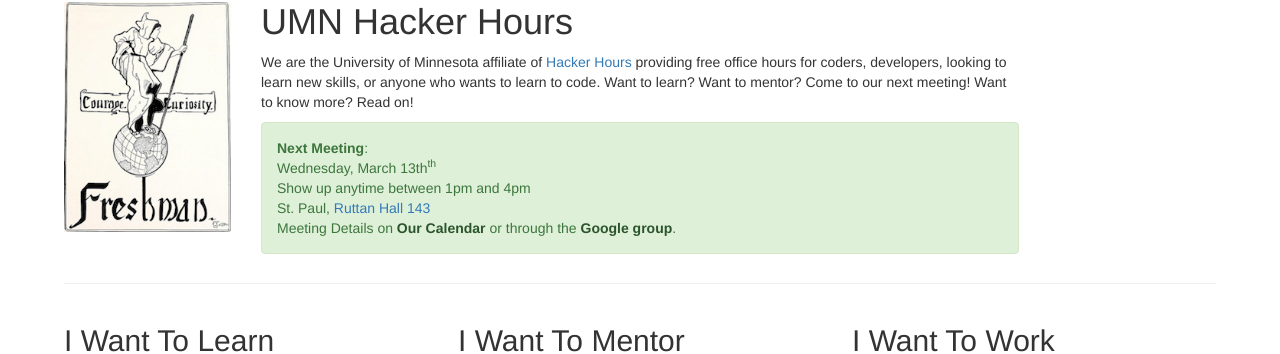
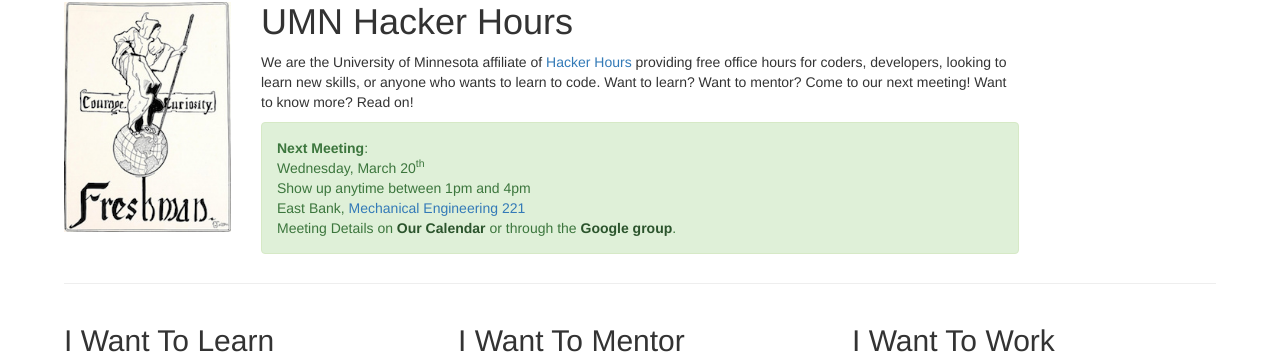
Before and after one commit to umnhackerhours/umnhackerhours.github.io, a Jekyll site: the page built from index.markdown, in a window 1280 px wide. Shown: the part 154-508 px from the top of the page. Built offline with Jekyll 4.4.1, drawn with Linux system fonts in a browser that asks for light colours.

Commit message:
Update location

```diff
--- a/index.markdown
+++ b/index.markdown
@@ -13,11 +13,11 @@ description: Home
       <div class="alert alert-success" role="alert">
         <a class="anchor" id="next_meeting"></a>
         <strong>Next Meeting</strong>:<br />
-        Wednesday, March 13th<sup>th</sup><br />
+        Wednesday, March 20<sup>th</sup><br />
         Show up anytime between 1pm and 4pm<br />
-        <!-- East Bank, <a href="https://roomsearch.umn.edu/roomsearch/#/rooms/0e3d86be-bec7-4de5-8144-f06c876af97a">Mechanical Engineering 221</a><br /> -->
+        East Bank, <a href="https://roomsearch.umn.edu/roomsearch/#/rooms/0e3d86be-bec7-4de5-8144-f06c876af97a">Mechanical Engineering 221</a><br />
         <!-- West Bank, <a href="https://roomsearch.umn.edu/roomsearch/#/rooms/78055988-e3da-4ca5-9b77-927e0e31e420">Humphrey School of Public Affairs 60</a><br /> -->
-        St. Paul, <a href="https://roomsearch.umn.edu/roomsearch/#/rooms/0d1d7ae4-93a6-4160-b72f-9a644537bb98">Ruttan Hall 143</a><br />
+        <!-- St. Paul, <a href="https://roomsearch.umn.edu/roomsearch/#/rooms/0d1d7ae4-93a6-4160-b72f-9a644537bb98">Ruttan Hall 143</a><br />  -->
 
         Meeting Details on <a class="alert-link" href="https://www.google.com/calendar/embed?src=umn.edu_ii9odmho4m63bsq19879mu0iis%40group.calendar.google.com&ctz=America/Chicago">Our Calendar</a> or through the <a class="alert-link" href='https://groups.google.com/a/umn.edu/d/hackerhours'>Google group</a>.
       </div>
```
